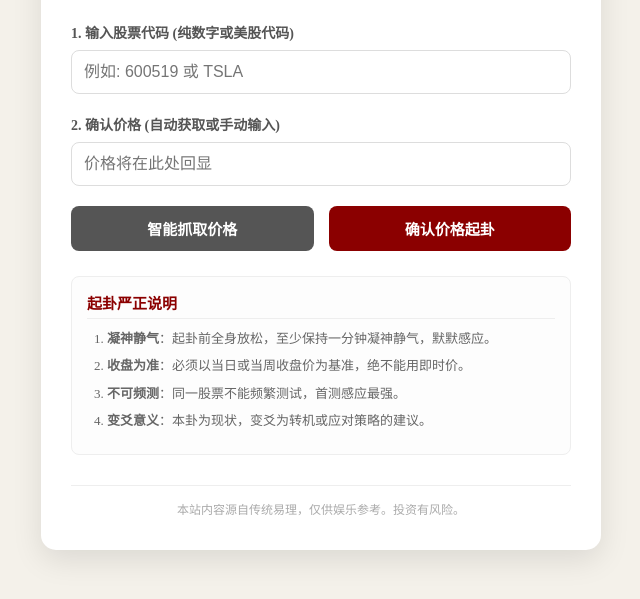
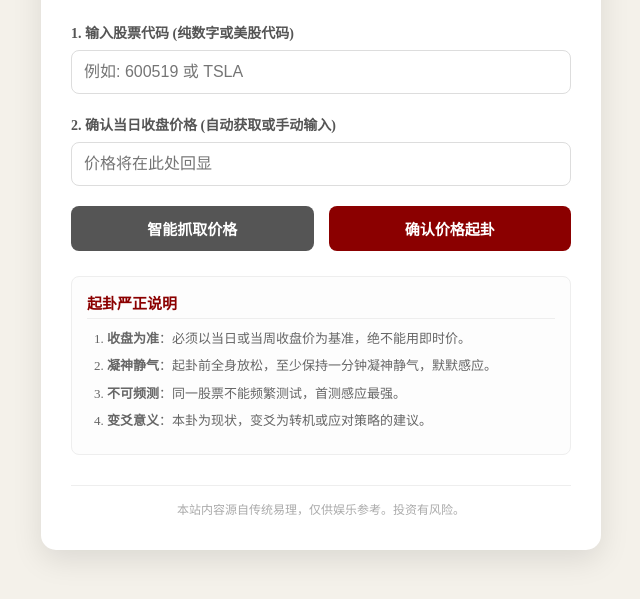
Before and after one commit to victoryfan826/suanguastock, a plain HTML site: page index.html in a window 1280 px wide. Shown: the part 149-748 px from the top of the page, without its empty margins (319-959 px from the left). Drawn offline with Linux system fonts and the light colour scheme.

Commit message:
Refactor index.html for improved layout and functionality
Updated the HTML structure and improved the input fields and buttons for stock code and price confirmation.

```diff
--- a/index.html
+++ b/index.html
@@ -47,7 +47,7 @@
     </div>
 
     <div class="input-group">
-        <label>2. 确认价格 (自动获取或手动输入)</label>
+        <label>2. 确认当日收盘价格 (自动获取或手动输入)</label>
         <input type="number" id="manualPrice" step="0.01" placeholder="价格将在此处回显">
     </div>
 
@@ -59,8 +59,8 @@
     <div class="instruction-box">
         <h4>起卦严正说明</h4>
         <ol>
-            <li><strong>凝神静气</strong>：起卦前全身放松，至少保持一分钟凝神静气，默默感应。</li>
-            <li><strong>收盘为准</strong>：必须以当日或当周收盘价为基准，绝不能用即时价。</li>
+           <li><strong>收盘为准</strong>：必须以当日或当周收盘价为基准，绝不能用即时价。</li>
+           <li><strong>凝神静气</strong>：起卦前全身放松，至少保持一分钟凝神静气，默默感应。</li>
             <li><strong>不可频测</strong>：同一股票不能频繁测试，首测感应最强。</li>
             <li><strong>变爻意义</strong>：本卦为现状，变爻为转机或应对策略的建议。</li>
         </ol>
```
